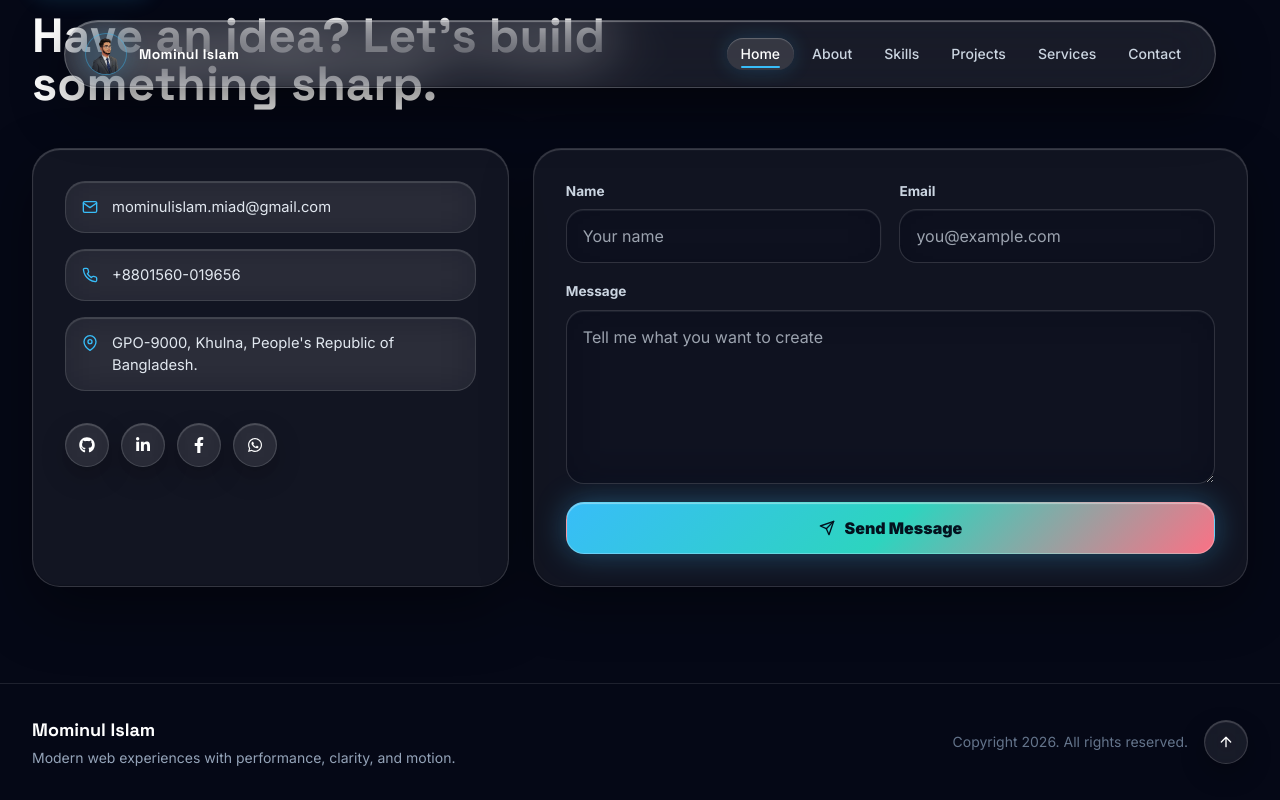
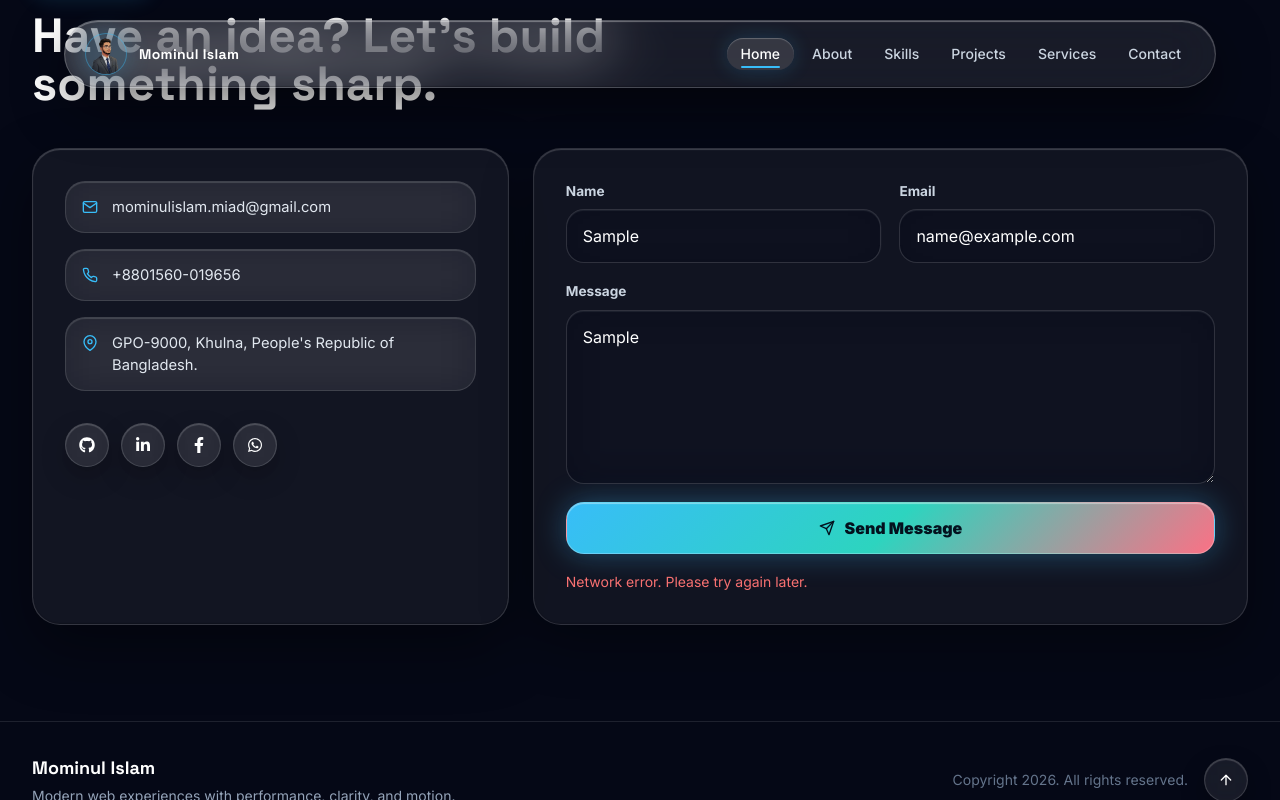
Before and after one commit to mominulislam2003/mominul-portfolio, a React (Vite) app: page / in a window 1280 px wide. Both pictures are taken after typing "Sample", "name@example.com", "Sample" into the empty fields and a click on the button "Send Message". Shown: the part 5658-6458 px from the top of the page. Built offline with nearby package versions, Linux system fonts and the light colour scheme.

Commit message:
Add files via upload

```diff
--- a/src/components/Contact.jsx
+++ b/src/components/Contact.jsx
@@ -24,17 +24,36 @@ import Section from './Section.jsx';
 import { socials } from '../data.js';
 
 export default function Contact() {
-  // Feedback state displayed when user submits the form
-  const [sent, setSent] = useState(false);
+  const [status, setStatus] = useState({ submitting: false, submitted: false, error: null });
 
-  // Handles form submission with a simulated success toast
-  function submit(event) {
+  async function handleSubmit(event) {
     event.preventDefault();
-    setSent(true);
-    // Hide notification after 2.6 seconds
-    window.setTimeout(() => setSent(false), 2600);
-    // Reset form fields
-    event.currentTarget.reset();
+    const form = event.currentTarget;
+    setStatus({ submitting: true, submitted: false, error: null });
+
+    try {
+      const response = await fetch('https://formspree.io/f/mwvnrkav', {
+        method: 'POST',
+        body: new FormData(form),
+        headers: {
+          Accept: 'application/json',
+        },
+      });
+
+      if (response.ok) {
+        setStatus({ submitting: false, submitted: true, error: null });
+        form.reset();
+        window.setTimeout(() => {
+          setStatus((prev) => ({ ...prev, submitted: false }));
+        }, 5000);
+      } else {
+        const data = await response.json().catch(() => ({}));
+        const errorMsg = data?.errors?.map((e) => e.message).join(', ') || 'Something went wrong. Please try again.';
+        setStatus({ submitting: false, submitted: false, error: errorMsg });
+      }
+    } catch {
+      setStatus({ submitting: false, submitted: false, error: 'Network error. Please try again later.' });
+    }
   }
 
   return (
@@ -76,7 +95,9 @@ export default function Contact() {
 
         {/* Right Column: Interactive Contact Form */}
         <motion.form
-          onSubmit={submit}
+          action="https://formspree.io/f/mwvnrkav"
+          method="POST"
+          onSubmit={handleSubmit}
           initial={{ opacity: 0, y: 28 }}
           whileInView={{ opacity: 1, y: 0 }}
           viewport={{ once: true, amount: 0.2 }}
@@ -95,15 +116,20 @@ export default function Contact() {
             <span>Message</span>
             <textarea required name="message" rows="6" placeholder="Tell me what you want to create" />
           </label>
-          <button className="form-submit md:col-span-2" type="submit">
-            <FiSend /> Send Message
+          <button className="form-submit md:col-span-2" type="submit" disabled={status.submitting}>
+            <FiSend /> {status.submitting ? 'Sending...' : 'Send Message'}
           </button>
-          {/* Submission confirmation banner */}
-          {sent ? (
+          {/* Submission confirmation and error banners */}
+          {status.submitted && (
             <p className="md:col-span-2 text-sm text-mint">
-              Message interaction captured. Connect this form to your backend to receive real submissions.
+              Thank you! Your message has been sent successfully.
             </p>
-          ) : null}
+          )}
+          {status.error && (
+            <p className="md:col-span-2 text-sm text-red-400">
+              {status.error}
+            </p>
+          )}
         </motion.form>
       </div>
     </Section>
```
